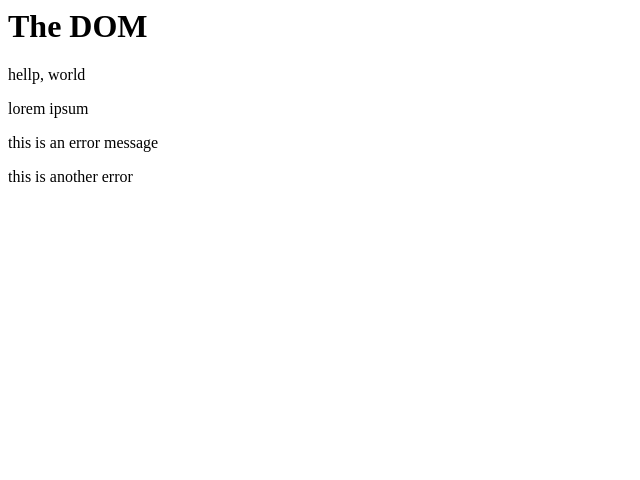
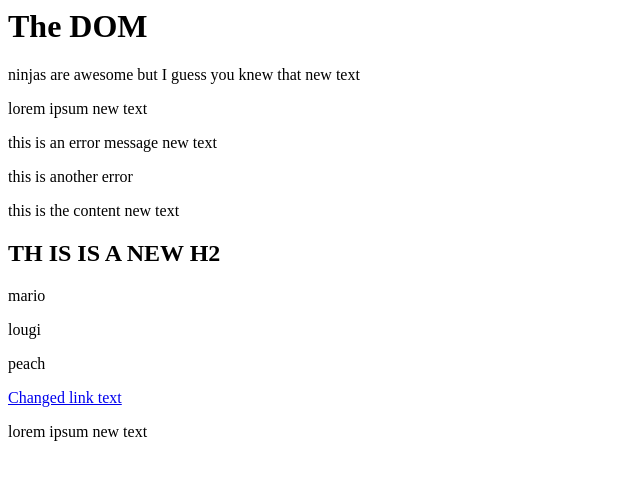
Before and after one commit to scharriere14/JaveScriptDemo, a plain HTML site: page chapter_6/index.html in a window 1280 px wide. Shown: the whole page, without its empty margins (0-640 px from the left). Drawn offline with Linux system fonts and the light colour scheme.

Commit message:
Some more of ch6

```diff
--- a/chapter_6/index.html
+++ b/chapter_6/index.html
@@ -7,13 +7,22 @@
 </head>
 <body>
 
-<h1>The DOM</h1>
+<h1 id="page-title">The DOM</h1>
 <div><p>hellp, world</p>
 <p>lorem ipsum</p>
 <p class="error">this is an error message</p></div>
 
 <div class="error">this is another error</div>
 </div>
+
+<div class="content">
+  <p>this is the content</p>
+  </div>
+
+  <a href="https://www.google.com">Link to somewher cool...</a>
+
+  <p class="error">lorem ipsum</p>
+
   <script src="sandbox.js"></script>
 
 </body>
--- a/chapter_6/sandbox.js
+++ b/chapter_6/sandbox.js
@@ -26,3 +26,63 @@ console.log(para[0]);
 para.forEach((para) => {
   console.log(para);
 });
+
+// get an element by id (reminder only one id per page, not reused like a class)
+const title = document.getElementById("page-title");
+console.log(title);
+
+// get element by class name
+const errors = document.getElementsByClassName("error");
+console.log(errors); // HTML collection
+
+console.log(errors[0]); // works
+
+// // will not work.
+// errors.forEach((error) => {
+//   console.log(error);
+// });
+
+// get elements by their tag name
+const paras = document.getElementsByTagName("p");
+console.log(" ");
+console.log(paras);
+console.log(paras[1]);
+
+// change text in elemtnsts
+console.log("change text in elemtnsts ");
+
+const pTag = document.querySelector("p");
+console.log(pTag.innerText);
+
+// override text
+pTag.innerText = "ninjas are awesome";
+console.log(pTag.innerText);
+// append to text
+pTag.innerText += " but I guess you knew that";
+console.log(pTag.innerText);
+
+// select all tags to change at once
+console.log(" ");
+
+const pTags = document.querySelectorAll("p");
+pTags.forEach((pTag) => {
+  pTag.innerText += " new text";
+  console.log(pTag.innerText);
+});
+
+// change conent of a class
+const content = document.querySelector(".content");
+content.innerHTML += "<h2> TH IS IS A NEW H2</h2>";
+
+// append to the p tags
+const people = ["mario", "lougi", "peach"];
+people.forEach((person) => {
+  content.innerHTML += `<p>${person}</p>`;
+});
+
+const link = document.querySelector("a");
+console.log(link.getAttribute("href")); // get the arriribute (html attribute to be specific)
+link.setAttribute("href", "https://www.rrc.ca"); // replace and set it with this value
+link.innerText = "Changed link text";
+
+const mssg = document.querySelector;
```
